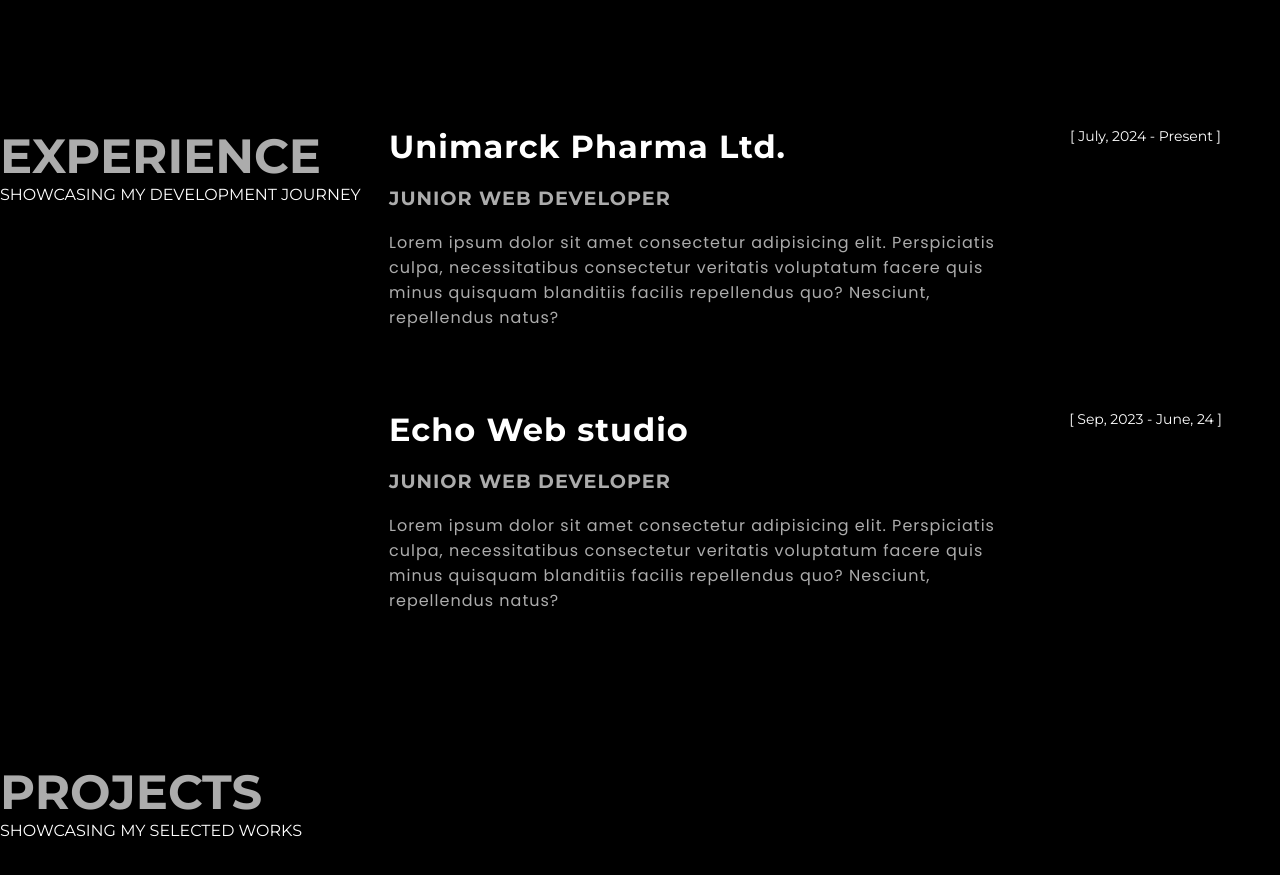
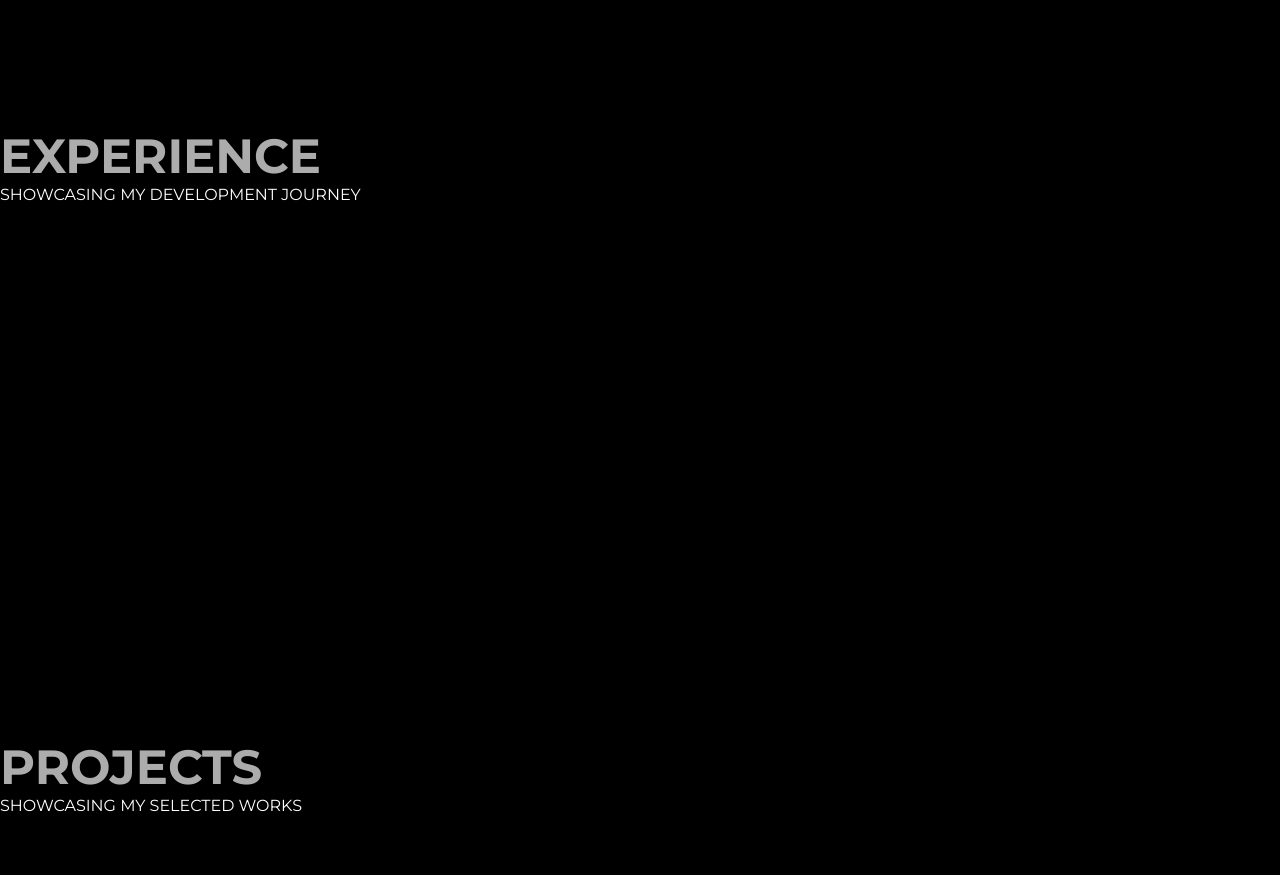
Before and after one commit to AgyapalSingh/next-portfolio, a Next.js app: page / in a window 1280 px wide. Shown: the part 2460-3335 px from the top of the page. Built offline with nearby package versions, Linux system fonts and the light colour scheme.

Commit message:
Experience Section Animated

```diff
--- a/app/components/ExperienceComponent/Experience.jsx
+++ b/app/components/ExperienceComponent/Experience.jsx
@@ -1,8 +1,43 @@
-import React from "react";
+"use client";
+import React, { useEffect, useRef } from "react";
+import gsap from "gsap";
+import { ScrollTrigger } from "gsap/ScrollTrigger";
+
+gsap.registerPlugin(ScrollTrigger);
 
 const Experience = () => {
+  const containerRef = useRef(null);
+
+  useEffect(() => {
+    const cards = gsap.utils.toArray(".ag-experience-experience-card");
+
+    cards.forEach((card, index) => {
+      gsap.fromTo(
+        card,
+        {
+          opacity: 0,
+          y: 50,
+          x: -100
+        },
+        {
+          opacity: 1,
+          y: 0,
+          x: 0,
+          duration: 1,
+          ease: "power2.out",
+          scrollTrigger: {
+            trigger: card,
+            start: "top 80%",
+            toggleActions: "play none none reverse",
+          },
+          delay: index * 0.2
+        }
+      );
+    });
+  }, []);
+
   return (
-    <div className="ag-experience-container">
+    <div className="ag-experience-container" ref={containerRef}>
       <div className="ag-experience-title">
         <div>
           <h2>experience</h2>
@@ -16,13 +51,11 @@
             <h1>Unimarck Pharma Ltd.</h1>
             <h2>Junior Web Developer</h2>
             <p>
-              Lorem ipsum dolor sit amet consectetur adipisicing elit.
-              Perspiciatis culpa, necessitatibus consectetur veritatis
-              voluptatum facere quis minus quisquam blanditiis facilis
-              repellendus quo? Nesciunt, repellendus natus?
+              Lorem ipsum dolor sit amet, consectetur adipisicing elit. Ratione
+              vitae labore corrupti, atque aperiam consectetur unde eos tempora
+              nam quidem amet asperiores repellat incidunt veniam.
             </p>
           </div>
-
           <div className="ag-experience-experience-time-period">
             [ July, 2024 - Present ]
           </div>
@@ -30,16 +63,15 @@
 
         <div className="ag-experience-experience-card">
           <div className="ag-experience-experience-details">
-            <h1>Echo Web studio</h1>
+            <h1>Echo Web Studio</h1>
             <h2>Junior Web Developer</h2>
             <p>
-              Lorem ipsum dolor sit amet consectetur adipisicing elit.
-              Perspiciatis culpa, necessitatibus consectetur veritatis
-              voluptatum facere quis minus quisquam blanditiis facilis
-              repellendus quo? Nesciunt, repellendus natus?
+              Lorem ipsum dolor sit amet consectetur adipisicing elit. Esse
+              neque consequuntur sapiente dignissimos, impedit reprehenderit
+              maxime molestiae repudiandae distinctio quasi sit. Tempora
+              possimus harum laborum?
             </p>
           </div>
-
           <div className="ag-experience-experience-time-period">
             [ Sep, 2023 - June, 24 ]
           </div>
```
